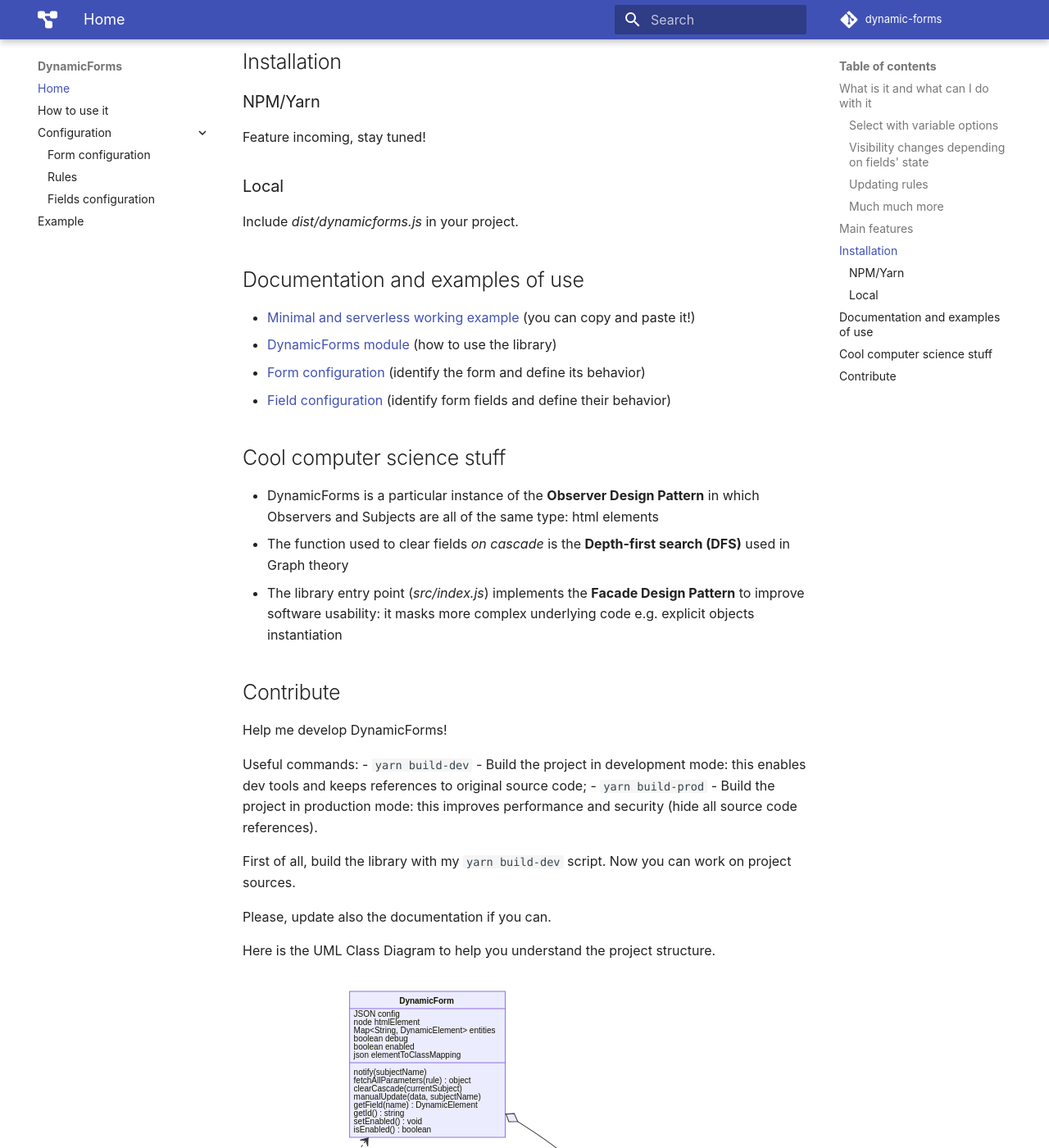
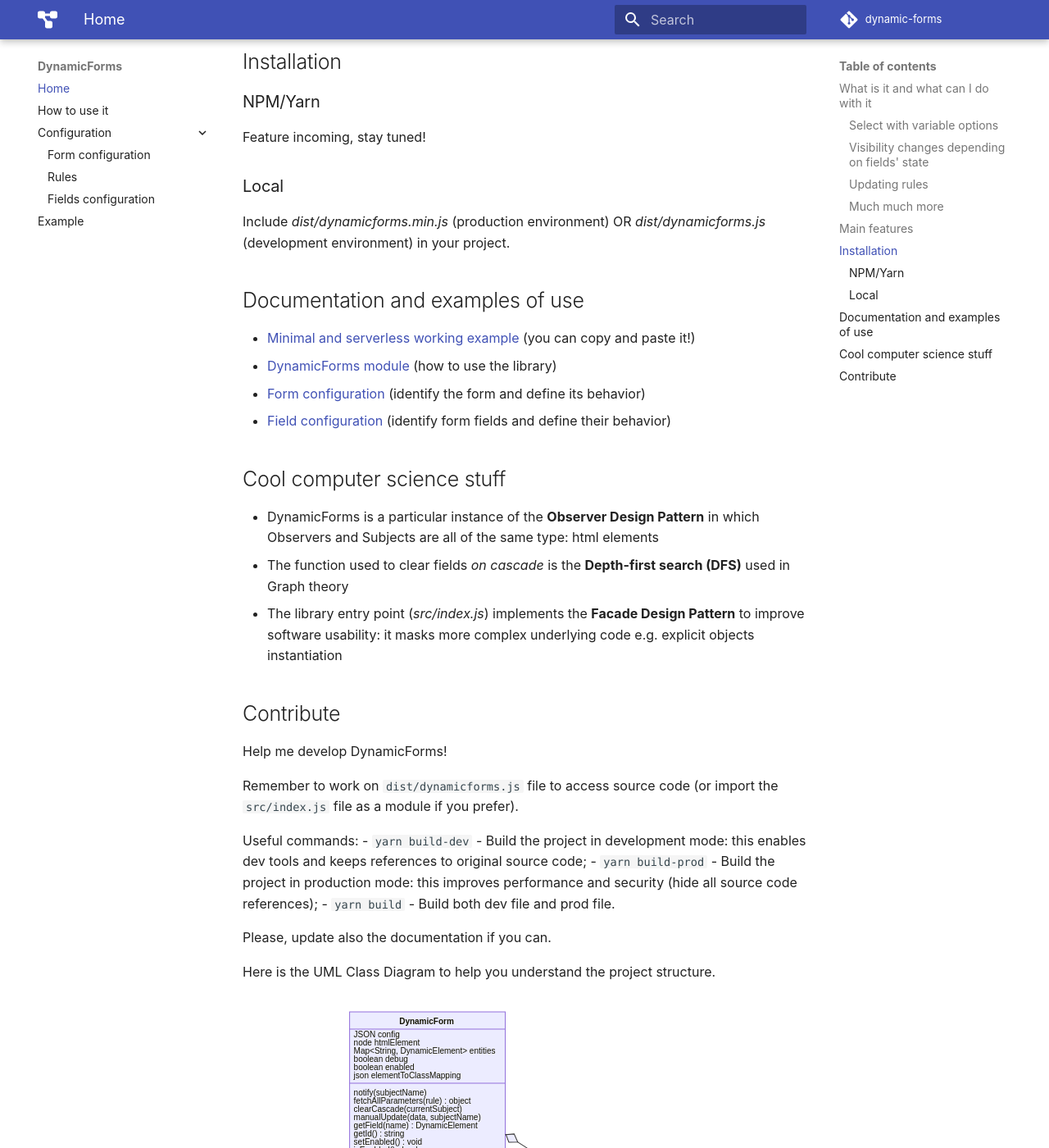
Before and after one commit to simomosi/dynamic-forms, an MkDocs documentation site: the page built from docs/README.md, in a window 1280 px wide and 1400 px high, scrolled down 1746 px. Shown: the whole window at 82% size. Built offline with MkDocs 1.6.1 and Material for MkDocs 9.7.7, drawn with Linux system fonts in a browser that asks for light colours; comment, search, counter and statistics services are not loaded.

Commit message:
Readme updated

```diff
--- a/docs/README.md
+++ b/docs/README.md
@@ -33,7 +33,7 @@ Dynamic Forms is released as a **single file**. You can also find an already fun
 Feature incoming, stay tuned!
 
 ### Local
-Include *dist/dynamicforms.js* in your project.
+Include *dist/dynamicforms.min.js* (production environment) OR *dist/dynamicforms.js* (development environment) in your project.
 
 ## Documentation and examples of use
 - [Minimal and serverless working example](./examples/minimal-example.md) (you can copy and paste it!)
@@ -49,11 +49,12 @@ Include *dist/dynamicforms.js* in your project.
 ## Contribute
 Help me develop DynamicForms!
 
+Remember to work on `dist/dynamicforms.js` file to access source code (or import the `src/index.js` file as a module if you prefer).
+
 Useful commands:
 - `yarn build-dev` - Build the project in development mode: this enables dev tools and keeps references to original source code;
-- `yarn build-prod` - Build the project in production mode: this improves performance and security (hide all source code references).
-
-First of all, build the library with my `yarn build-dev` script. Now you can work on project sources.
+- `yarn build-prod` - Build the project in production mode: this improves performance and security (hide all source code references);
+- `yarn build` - Build both dev file and prod file.
 
 Please, update also the documentation if you can.
 
```
Also changed, not shown: README.md (+1 -1 lines).
